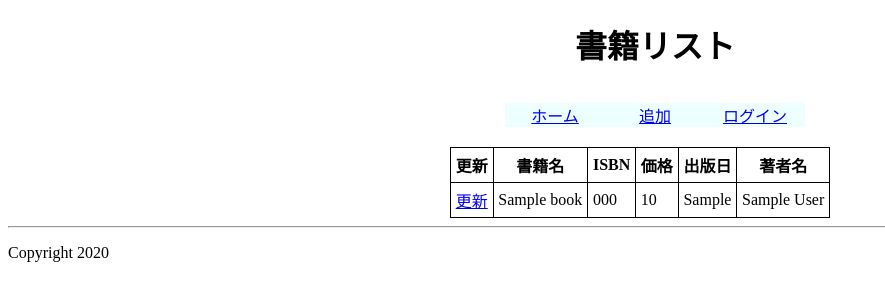
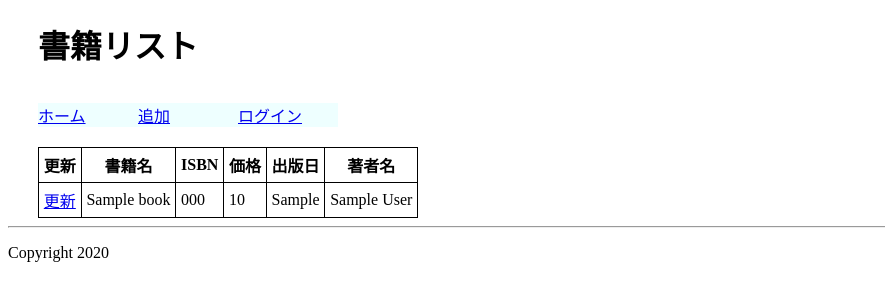
Before and after one commit to gashishishi/dbtest, a PHP site: page /contents/ in a window 1280 px wide. Shown: the top 301 px of the page, without its empty margins (0-885 px from the left). Run offline with PHP 8.4, Linux system fonts and the light colour scheme; tables that the repository leaves empty or names only in its code hold one stand-in row (values such as "Sample post").

Commit message:
ローカル環境用

```diff
--- a/inc/dbtest_style.css
+++ b/inc/dbtest_style.css
@@ -15,23 +15,6 @@ h1 {
   background-color: #EEFFFF;
   float: left;
 }
-
-
-h1{
-  text-align: center;
-}
-#nav{
-  display: flex;
-  justify-content: center;
-}
-#nav > li {
-  text-align: center;
-}
-.header-nav{
-  max-width: 50%;
-  margin: auto;
-}
-
 
 form {
   /* フォームをページの中央に置く */
@@ -141,9 +124,3 @@ td,th {
   padding: 0.3em;
   border: solid 1px;
 }
-
-
-
-table{
-  margin: auto;
-}
```
